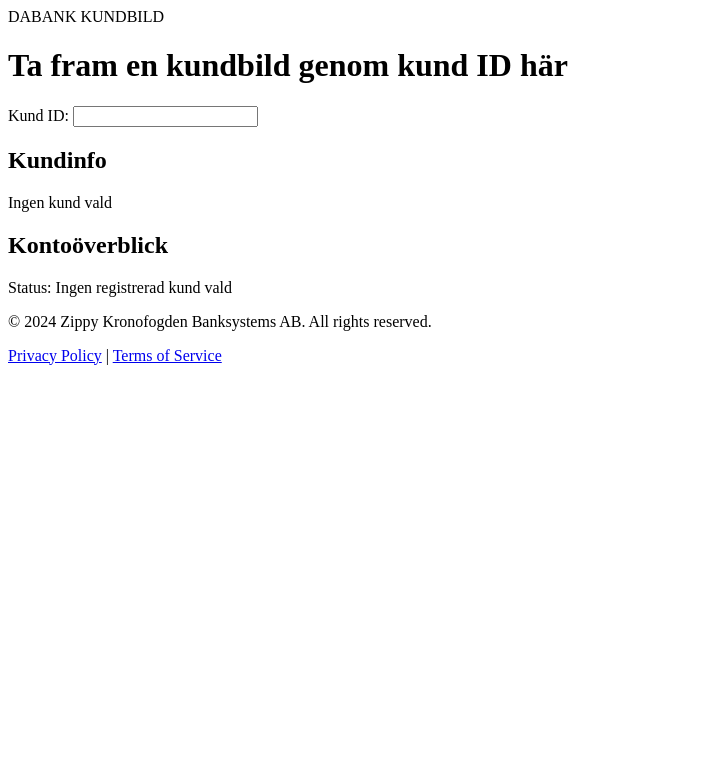
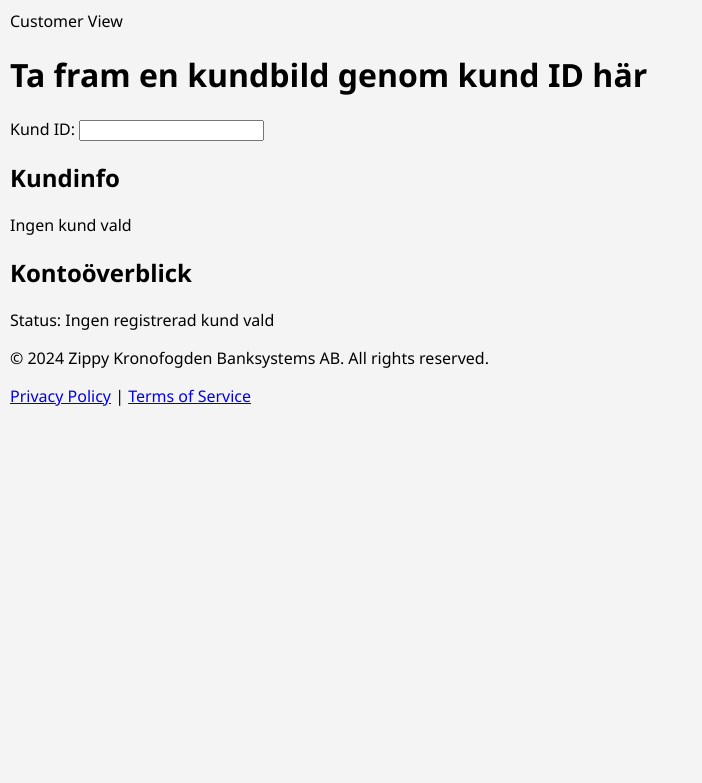
Before and after one commit to Zippy6666/episkt_bank_system, a Flask app: page /kundbild in a window 1280 px wide. Shown: the top 783 px of the page, without its empty margins (0-702 px from the left). Run offline with Flask 3, Linux system fonts and the light colour scheme; the visitor is signed in with stand-in values (Sample User, id 1).

Commit message:
something good probably

```diff
--- a/app.py
+++ b/app.py
@@ -10,7 +10,6 @@ from flask_migrate import Migrate, upgrade
 from flask_login import login_required, LoginManager, login_user
 from hashlib import sha256
 from sqlalchemy import or_
-from enum import Enum
 
 
 # =====================================================================
@@ -59,12 +58,28 @@ def check_password(input_password:str, stored_hash:str) -> bool:
     return input_hash == stored_hash
 
 
-def customer_search(search_str:str, sort_by: str="id") -> list:
+def customer_search(search_str:str, sort_by: str="id", sort_direction:str="asc") -> list:
     str_in_name = Customer.name.ilike(f"%{search_str}%")
     str_in_city = Customer.city.ilike(f"%{search_str}%")
 
     query = Customer.query.filter(or_(str_in_name, str_in_city))
-    query.order_by(getattr(Customer, sort_by))
+
+    match sort_by:
+        case "id":
+            column = Customer.id
+        case "name":
+            column = Customer.name
+        case "personnummer":
+            column = Customer.personnummer
+        case "city":
+            column = Customer.city
+        case "adress":
+            column = Customer.adress
+
+    if sort_direction == "desc":
+        query = query.order_by(column.desc())
+    else:
+        query = query.order_by(column.asc())
 
     return query.all()
 
@@ -134,16 +149,19 @@ def index() -> str:
 def kundbild() -> str:
     """Kundbild"""
 
+    force_id = request.args.get("id")
+
     data = dict(
         info_kundid="Ingen kund vald",
         account_fetch_status="Ingen registrerad kund vald",
+        allow_input = force_id is None,
     )
 
-    if request.method == "POST":
-        id = request.form["kundid"]
+    if request.method == "POST" or force_id:
+        id = force_id or request.form["kundid"]
         customer = get_customer(id)
 
-        data["input_kundid"] = id  # keeps the id in the input field
+        data["input_kundid"] = id
 
         if customer is None:
             data["info_kundid"] = "Kund #" + id + " finns ej registrerad."
@@ -178,20 +196,27 @@ def kundbild() -> str:
 
 @app.route("/kundsokning", methods=["GET", "POST"])
 @login_required
-def kundsokning():
+def kundsokning() -> str:
     data = dict(
         search_h1 = "Sökningsresultat för kundsökningen visas här.",
         results_count = 0,
     )
 
     sort_by = request.args.get('sort_by')
+    sort_direction = request.args.get('sort_direction', 'asc')
 
     # Show table of customers if we should
     if request.method == "POST" or sort_by:
         search_str =  ("search-bar" in request.form and request.form["search-bar"]) or request.args.get("searchword")
         data["searchbarval"] = search_str
 
-        results = customer_search(search_str, sort_by or "name")
+        results = customer_search(search_str, sort_by or "id", sort_direction)
+
+        if sort_direction == "asc":
+            data["new_direction"] = "desc"
+        else:
+            data["new_direction"] = "asc"
+
         data["search_h1"] = str( len(results) )+" sökresultat för '"+search_str+"'"
         data["results"] = results
         data["results_count"] = len(results)
--- a/static/css/main.css
+++ b/static/css/main.css
@@ -1,18 +1,12 @@
-/*
-====================================================================================================
-    basic
-====================================================================================================
-*/
-
 body {
     font-family: 'Segoe UI', Tahoma, Geneva, Verdana, sans-serif;
     background-color: #f4f4f4;
-    margin: 0;
+    margin: 10;
     padding: 0;
     box-sizing: border-box;
 }
 
-
+/*
 .dropdown-content {
     display: none;
     position: absolute;
@@ -74,12 +68,6 @@ img {
 }
 
 
-/*
-====================================================================================================
-    form stuff
-====================================================================================================
-*/
-
 form {
     width: 100%;
     max-width: 400px;
@@ -117,18 +105,16 @@ button {
 }
 
 
-/* CSS for Three Blocks Layout */
 .stat-block {
-    width: 30%; /* Adjust the width as needed */
+    width: 30%;
     display: inline-block;
-    margin: 10px; /* Adjust the margin as needed for spacing */
-    vertical-align: top; /* Align blocks at the top */
+    margin: 10px;
+    vertical-align: top;
     box-sizing: border-box;
-    border: 1px solid #ccc; /* Optional: Add borders for visual separation */
+    border: 1px solid #ccc;
     padding: 15px;
 }
 
-/* Optional: Add a background color or any other styling */
 .stat-block h2 {
     color: #333;
 }
@@ -136,4 +122,4 @@ button {
 .stat-block p {
     color: #666;
     font-weight: bold;
-}
+} */
--- a/templates/kundbild.html
+++ b/templates/kundbild.html
@@ -1,21 +1,22 @@
 <html>
 
     <head>
-        <title>DABANK</title>
-        <!-- <link rel="stylesheet" type="text/css" href="../static/css/main.css"> -->
+        <title>ZipBank</title>
+        <link rel="stylesheet" type="text/css" href="../static/css/main.css">
     </head>
 
 
     <body>
-        <header class="mainheader"> DABANK KUNDBILD </header>
+        <header class="mainheader"> Customer View </header>
 
-        <h1>Ta fram en kundbild genom kund ID här</h1>
+        {%if allow_input%}
+            <h1>Ta fram en kundbild genom kund ID här</h1>
 
-        <form action="/kundbild" method="post">
-            <label for="kundid">Kund ID:</label>
-            <input type="text" id="kundid" name="kundid" value="{{input_kundid}}">
-        </form>
-
+            <form action="/kundbild" method="post">
+                <label for="kundid">Kund ID:</label>
+                <input type="text" id="kundid" name="kundid" value="{{input_kundid}}">
+            </form>
+        {%endif%}
 
         <section class="stat-block">
             <h2>Kundinfo</h2>
--- a/templates/login.html
+++ b/templates/login.html
@@ -1,7 +1,8 @@
 <html>
 
     <head>
-        <!-- <link rel="stylesheet" type="text/css" href="../static/css/main.css"> -->
+        <title>ZipBank</title>
+        <link rel="stylesheet" type="text/css" href="../static/css/main.css">
     </head>
 
 
--- a/templates/privacy-policy.html
+++ b/templates/privacy-policy.html
@@ -1,7 +1,8 @@
 <html>
 
     <head>
-        <!-- <link rel="stylesheet" type="text/css" href="../static/css/main.css"> -->
+        <title>ZipBank</title>
+        <link rel="stylesheet" type="text/css" href="../static/css/main.css">
     </head>
 
     <body>
--- a/templates/tos.html
+++ b/templates/tos.html
@@ -1,7 +1,8 @@
 <html>
 
     <head>
-        <!-- <link rel="stylesheet" type="text/css" href="../static/css/main.css"> -->
+        <title>ZipBank</title>
+        <link rel="stylesheet" type="text/css" href="../static/css/main.css">
     </head>
 
     <body>
```
Also changed, not shown: templates/index.html (+9 -25 lines), templates/kundsearch.html (+9 -8 lines), todo.md (+3 -2 lines).
